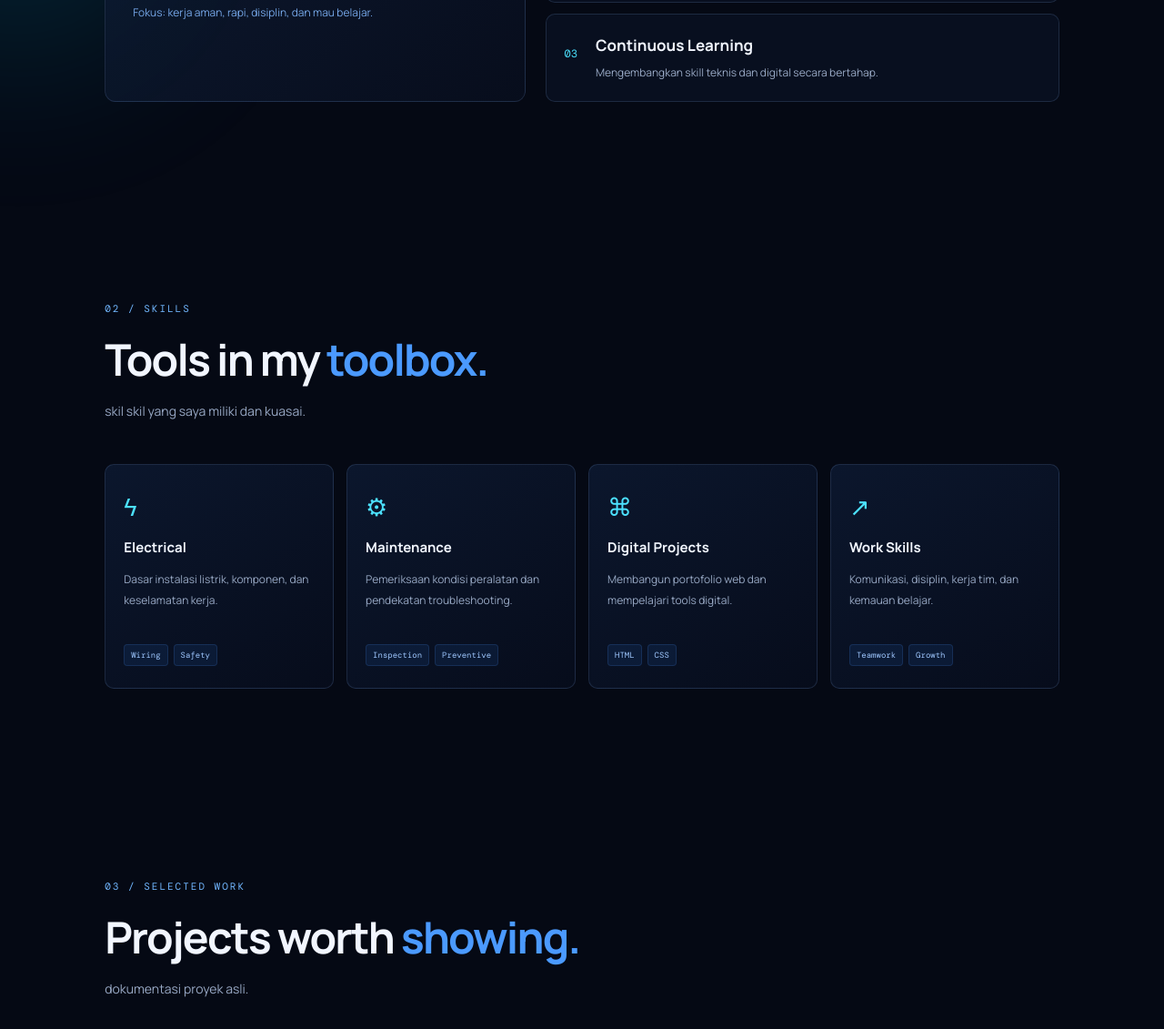
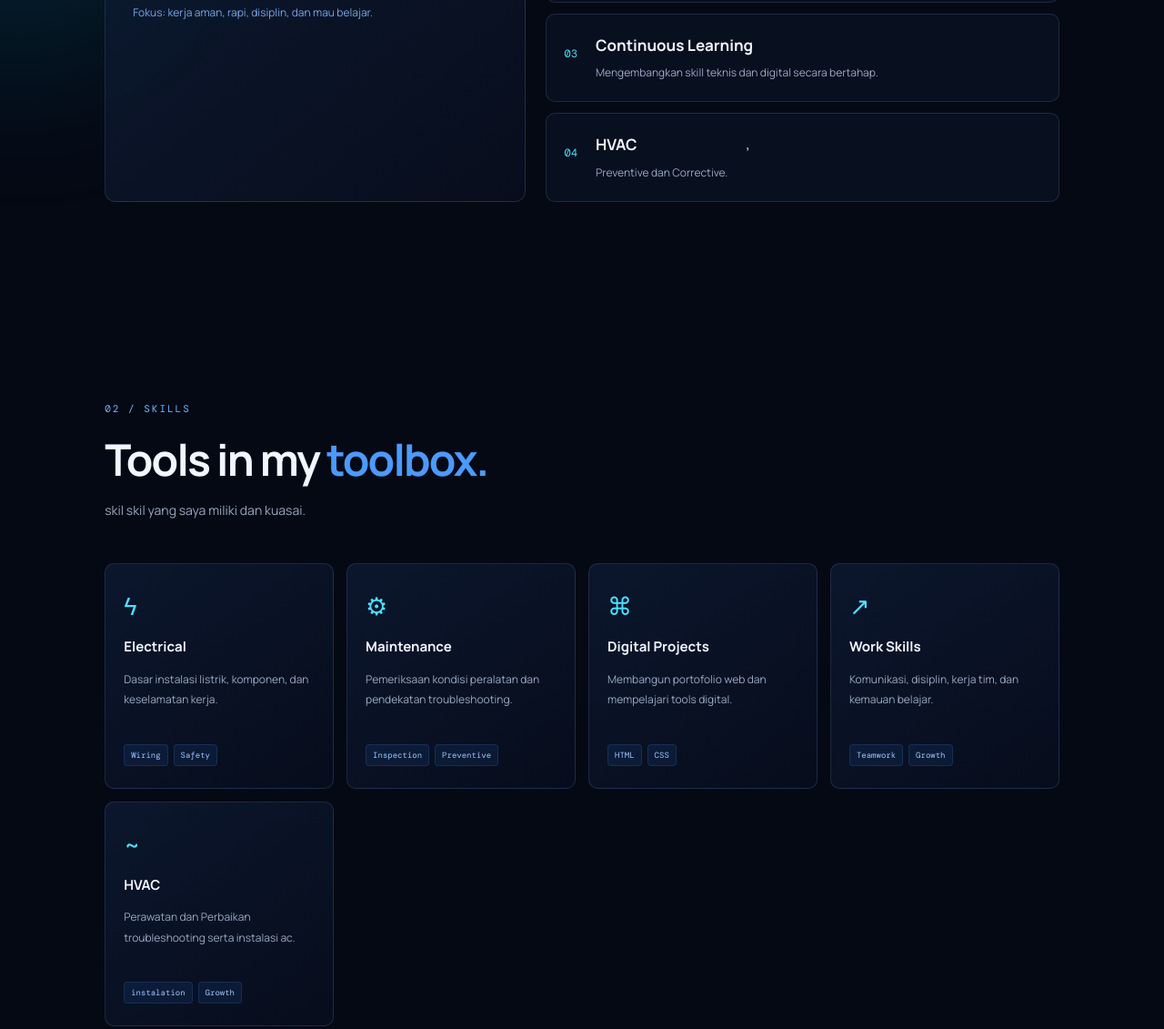
Before and after one commit to rofikainur2007-source/website-AINUR-ROFIK, a plain HTML site: page index.html in a window 1280 px wide. Shown: the part 1297-2428 px from the top of the page at 91% size. Drawn offline with nearby package versions, Linux system fonts and the light colour scheme.

Commit message:
Update index.html

```diff
--- a/index.html
+++ b/index.html
@@ -69,6 +69,7 @@
           <div class="fact-card"><span class="fact-number">01</span><div><h3>Electrical Installation</h3><p>Dasar instalasi dan pemahaman kelistrikan.</p></div></div>
           <div class="fact-card"><span class="fact-number">02</span><div><h3>Maintenance Mindset</h3><p>Memeriksa masalah secara runtut dan teliti.</p></div></div>
           <div class="fact-card"><span class="fact-number">03</span><div><h3>Continuous Learning</h3><p>Mengembangkan skill teknis dan digital secara bertahap.</p></div></div>
+          <div class="fact-card"><span class="fact-number">04</span><div><h3>HVAC</h3><P>Preventive dan Corrective.</P></div>,</div>
         </div>
       </div>
     </section>
@@ -80,6 +81,7 @@
         <article class="skill-card reveal"><div class="skill-symbol">⚙</div><h3>Maintenance</h3><p>Pemeriksaan kondisi peralatan dan pendekatan troubleshooting.</p><div class="skill-tags"><span>Inspection</span><span>Preventive</span></div></article>
         <article class="skill-card reveal"><div class="skill-symbol">⌘</div><h3>Digital Projects</h3><p>Membangun portofolio web dan mempelajari tools digital.</p><div class="skill-tags"><span>HTML</span><span>CSS</span></div></article>
         <article class="skill-card reveal"><div class="skill-symbol">↗</div><h3>Work Skills</h3><p>Komunikasi, disiplin, kerja tim, dan kemauan belajar.</p><div class="skill-tags"><span>Teamwork</span><span>Growth</span></div></article>
+        <article class="skill-card reveal"><div class="skill-symbol">~</div><h3>HVAC</h3><p>Perawatan dan Perbaikan troubleshooting serta instalasi ac.</p><div class="skill-tags"><span>instalation</span><span>Growth</span></div></article>
       </div>
     </section>
 
```
